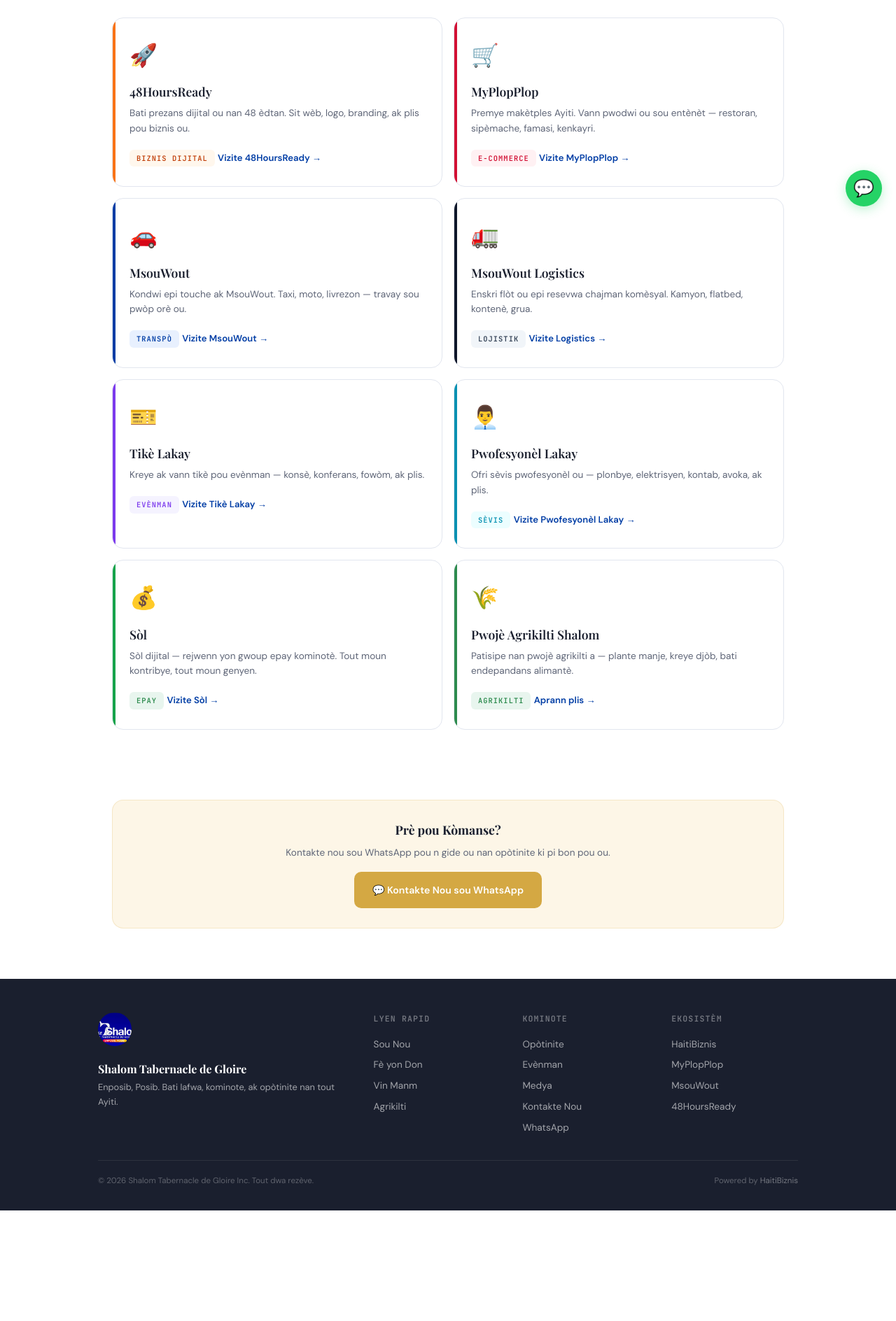
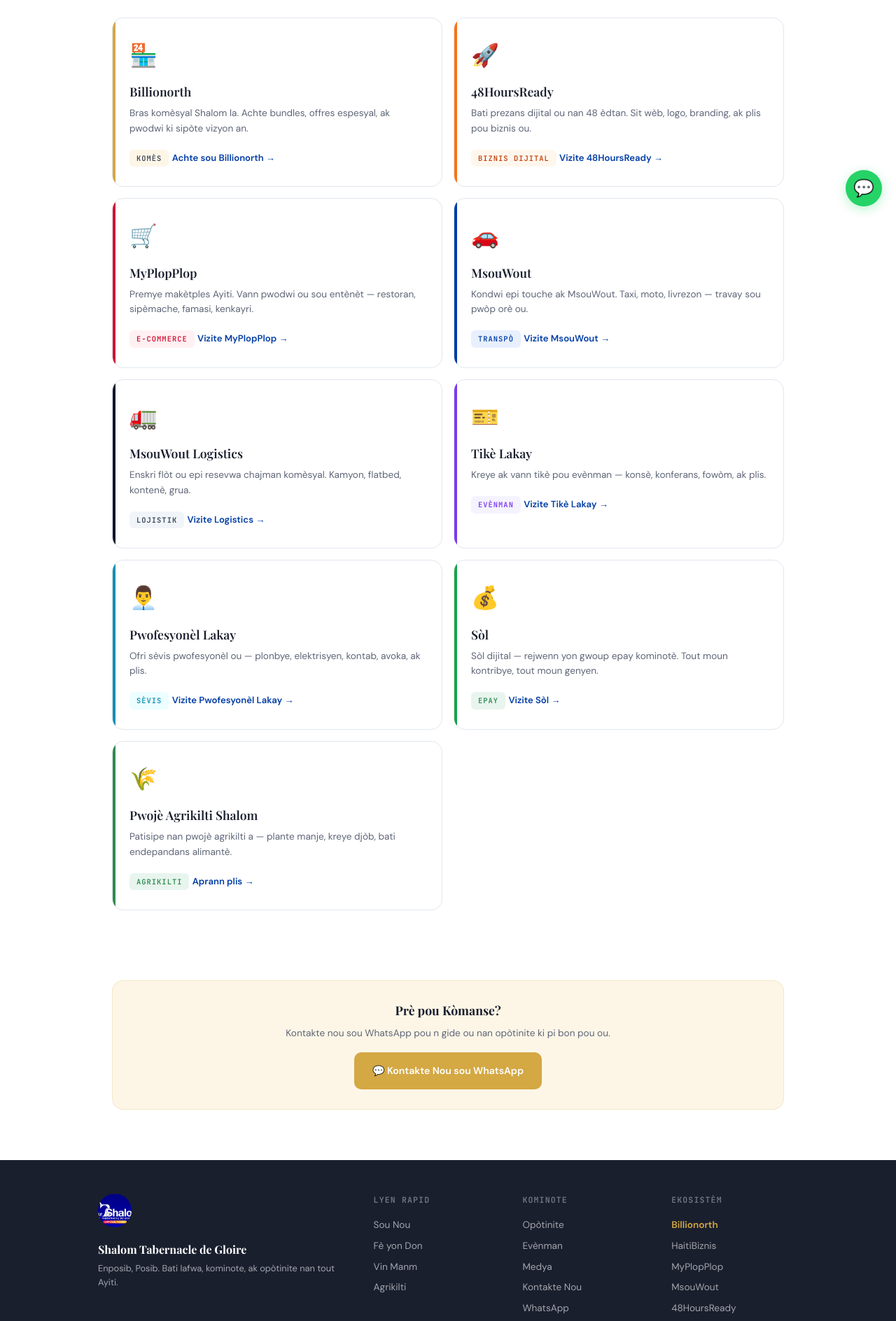
Before and after one commit to anirudhatalmale6-alt/shalom-site, a plain HTML site: page opportunities.html in a window 1280 px wide. Shown: the part 485-2373 px from the top of the page at 70% size. Before the commit the page ends 2215 px from the top, so only its background shows below. Drawn offline with nearby package versions, Linux system fonts and the light colour scheme; a web font is replaced by a local one.

Commit message:
Add Billionorth to 3 strategic places: homepage section, opportunities card, all footers

```diff
--- a/opportunities.html
+++ b/opportunities.html
@@ -123,6 +123,15 @@
   <p class="section-desc">Chak platfòm nan ekosistèm HaitiBiznis ofri yon fason diferan pou ou patisipe, grandi, ak kontribye.</p>
   <div class="opp-featured">
 
+    <a href="https://billionorth.com?ref=SHALOM" class="opp-card" target="_blank">
+      <div class="opp-card-accent" style="background:var(--gold)"></div>
+      <div class="opp-card-icon">🏪</div>
+      <h3>Billionorth</h3>
+      <p>Bras komèsyal Shalom la. Achte bundles, offres espesyal, ak pwodwi ki sipòte vizyon an.</p>
+      <span class="opp-card-tag" style="background:var(--gold-light);color:var(--gold-dark);">Komès</span>
+      <div class="opp-card-link">Achte sou Billionorth →</div>
+    </a>
+
     <a href="https://48hoursready.com?ref=SHALOM" class="opp-card" target="_blank">
       <div class="opp-card-accent" style="background:#F97316"></div>
       <div class="opp-card-icon">🚀</div>
@@ -212,7 +221,7 @@
       <div class="footer-brand"><img src="assets/shalom-logo.jpg" alt="Shalom"><h4>Shalom Tabernacle de Gloire</h4><p>Enposib, Posib. Bati lafwa, kominote, ak opòtinite nan tout Ayiti.</p></div>
       <div class="footer-col"><h5>Lyen Rapid</h5><a href="about.html" data-i18n="nav_about">Sou Nou</a><a href="donate.html">Fè yon Don</a><a href="membership.html">Vin Manm</a><a href="agriculture.html" data-i18n="nav_agri">Agrikilti</a></div>
       <div class="footer-col"><h5>Kominote</h5><a href="opportunities.html" data-i18n="nav_opp">Opòtinite</a><a href="events.html" data-i18n="nav_events">Evènman</a><a href="media.html" data-i18n="nav_media">Medya</a><a href="contact.html">Kontakte Nou</a><a href="https://wa.me/50946859702">WhatsApp</a></div>
-      <div class="footer-col"><h5>Ekosistèm</h5><a href="https://haitibiznis.com?ref=SHALOM">HaitiBiznis</a><a href="https://myplopplop.com?ref=SHALOM">MyPlopPlop</a><a href="https://msouwout.com?ref=SHALOM">MsouWout</a><a href="https://48hoursready.com?ref=SHALOM">48HoursReady</a></div>
+      <div class="footer-col"><h5>Ekosistèm</h5><a href="https://billionorth.com?ref=SHALOM" style="color:#D4A843;font-weight:600;">Billionorth</a><a href="https://haitibiznis.com?ref=SHALOM">HaitiBiznis</a><a href="https://myplopplop.com?ref=SHALOM">MyPlopPlop</a><a href="https://msouwout.com?ref=SHALOM">MsouWout</a><a href="https://48hoursready.com?ref=SHALOM">48HoursReady</a></div>
     </div>
     <div class="footer-bottom">
       <span>&copy; 2026 Shalom Tabernacle de Gloire Inc. Tout dwa rezève.</span>
```
Also changed, not shown: index.html (+14 -0 lines).
